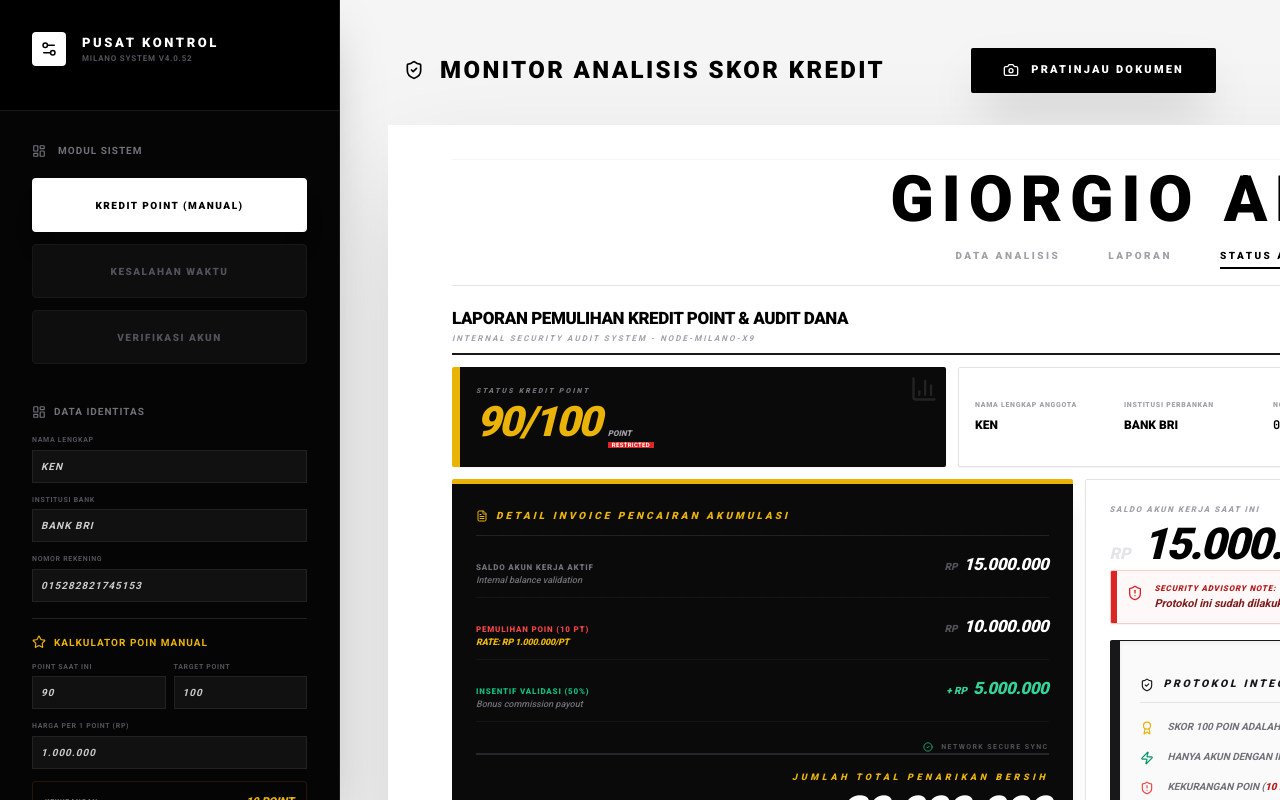
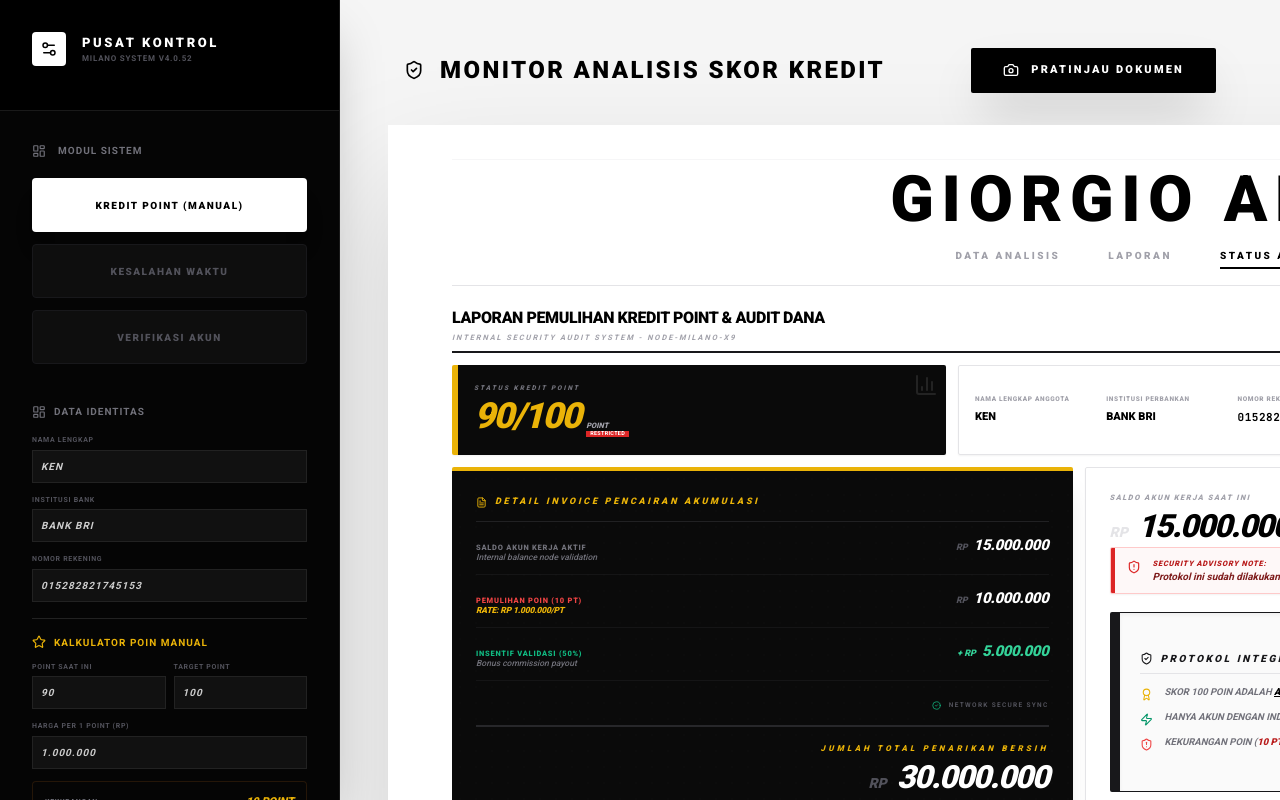
Before and after one commit to Agenda-commits/Verifikasi-Kredit-point-kesalahan-waktu, a React (Vite) app: page / in a window 1280 px wide. Both pictures are taken after a click on the button "KREDIT POINT (MANUAL)". Built offline with nearby package versions, Linux system fonts and the light colour scheme; a web font is replaced by a local one.

Commit message:
fix: Adjust font sizes for credit report
Refine font sizes within the credit report component to improve readability and visual balance, particularly for narrative text and header elements. This includes minor adjustments to the header title, subtitle, and the `getNarasiFontSize` function.

```diff
--- a/components/reports/SkorKreditReport.tsx
+++ b/components/reports/SkorKreditReport.tsx
@@ -16,8 +16,8 @@ const SkorKreditReport: React.FC<Props> = ({ data }) => {
 
   const getNarasiFontSize = (text: string) => {
     const len = text.length;
-    if (len > 500) return 'text-[10px]';
-    return 'text-[11.5px]';
+    if (len > 500) return 'text-[9.5px]';
+    return 'text-[11px]';
   };
 
   return (
@@ -25,16 +25,16 @@ const SkorKreditReport: React.FC<Props> = ({ data }) => {
       {/* Header Laporan */}
       <div className="border-b-[2px] border-zinc-900 pb-2 flex justify-between items-end shrink-0">
         <div>
-          <h2 className="text-[17px] font-black tracking-tight text-black uppercase leading-none">
+          <h2 className="text-[16px] font-black tracking-tight text-black uppercase leading-none">
             LAPORAN PEMULIHAN KREDIT POINT & AUDIT DANA
           </h2>
-          <p className="text-[8px] text-zinc-400 tracking-[0.25em] mt-1.5 uppercase italic font-bold">
+          <p className="text-[7.5px] text-zinc-400 tracking-[0.25em] mt-1.5 uppercase italic font-bold">
             INTERNAL SECURITY AUDIT SYSTEM - NODE-MILANO-X9
           </p>
         </div>
         <div className="flex items-center gap-2">
-            <div className="px-3 py-1 bg-black text-white rounded-[2px] text-[8px] font-black tracking-widest flex items-center gap-2 shadow-md border border-zinc-800">
-                <Star size={10} className="text-[#eab308] fill-[#eab308]" />
+            <div className="px-3 py-1 bg-black text-white rounded-[2px] text-[7.5px] font-black tracking-widest flex items-center gap-2 shadow-md border border-zinc-800">
+                <Star size={9} className="text-[#eab308] fill-[#eab308]" />
                 PRIORITY RECOVERY
             </div>
         </div>
@@ -42,42 +42,42 @@ const SkorKreditReport: React.FC<Props> = ({ data }) => {
 
       {/* Grid Atas: Status Kredit & Info User */}
       <div className="grid grid-cols-12 gap-3 shrink-0">
-        <div className="col-span-4 bg-[#0a0a0a] p-4 border-l-[8px] border-[#eab308] shadow-sm flex flex-col justify-center min-h-[100px] rounded-sm relative overflow-hidden">
+        <div className="col-span-4 bg-[#0a0a0a] p-4 border-l-[6px] border-[#eab308] shadow-sm flex flex-col justify-center min-h-[90px] rounded-sm relative overflow-hidden">
            <div className="absolute top-2 right-2 opacity-10 text-white">
-              <BarChart3 size={28} />
+              <BarChart3 size={24} />
            </div>
            <div className="relative z-10">
-              <p className="text-[7px] font-black text-zinc-500 tracking-[0.3em] uppercase italic mb-1">STATUS KREDIT POINT</p>
-              <div className="flex items-baseline gap-2 leading-none">
-                 <p className="text-[42px] font-black text-[#eab308] tracking-tighter italic uppercase leading-none">
+              <p className="text-[6.5px] font-black text-zinc-500 tracking-[0.3em] uppercase italic mb-1">STATUS KREDIT POINT</p>
+              <div className="flex items-baseline gap-1.5 leading-none">
+                 <p className="text-[36px] font-black text-[#eab308] tracking-tighter italic uppercase leading-none">
                     {data.skorKredit}
                  </p>
                  <div className="flex flex-col">
-                    <span className="text-[8px] text-zinc-400 font-black uppercase italic leading-none">POINT</span>
-                    <span className="text-[6px] bg-red-600 text-white px-1 mt-1 font-bold uppercase tracking-wider">RESTRICTED</span>
+                    <span className="text-[7.5px] text-zinc-400 font-black uppercase italic leading-none">POINT</span>
+                    <span className="text-[5.5px] bg-red-600 text-white px-1 mt-0.5 font-bold uppercase tracking-wider">RESTRICTED</span>
                  </div>
               </div>
            </div>
         </div>
 
         <div className="col-span-8 bg-white border border-zinc-200 p-4 flex items-center justify-between rounded-sm shadow-sm relative overflow-hidden">
-           <div className="grid grid-cols-3 gap-8">
+           <div className="grid grid-cols-3 gap-6">
               <div>
-                 <p className="text-[7px] font-black text-zinc-400 uppercase tracking-widest mb-1.5">NAMA LENGKAP ANGGOTA</p>
-                 <p className="text-[12px] font-black text-black uppercase truncate">{data.nama}</p>
+                 <p className="text-[6.5px] font-black text-zinc-400 uppercase tracking-widest mb-1">NAMA LENGKAP ANGGOTA</p>
+                 <p className="text-[11px] font-black text-black uppercase truncate">{data.nama}</p>
               </div>
               <div>
-                 <p className="text-[7px] font-black text-zinc-400 uppercase tracking-widest mb-1.5">INSTITUSI PERBANKAN</p>
-                 <p className="text-[12px] font-black text-black uppercase truncate">{data.bank}</p>
+                 <p className="text-[6.5px] font-black text-zinc-400 uppercase tracking-widest mb-1">INSTITUSI PERBANKAN</p>
+                 <p className="text-[11px] font-black text-black uppercase truncate">{data.bank}</p>
               </div>
               <div>
-                 <p className="text-[7px] font-black text-zinc-400 uppercase tracking-widest mb-1.5">NOMOR REKENING TUJUAN</p>
-                 <p className="text-[12px] font-mono-tech font-bold text-black tracking-wider">{data.noRekening}</p>
+                 <p className="text-[6.5px] font-black text-zinc-400 uppercase tracking-widest mb-1">NOMOR REKENING TUJUAN</p>
+                 <p className="text-[11px] font-mono-tech font-bold text-black tracking-wider">{data.noRekening}</p>
               </div>
            </div>
            <div className="flex flex-col items-end gap-1 opacity-10">
-              <p className="text-[6px] font-mono text-zinc-400 uppercase">AUTH_ID</p>
-              <p className="text-[7px] font-mono text-zinc-900 font-bold uppercase">{data.securityHash}</p>
+              <p className="text-[5.5px] font-mono text-zinc-400 uppercase leading-none">AUTH_ID</p>
+              <p className="text-[6.5px] font-mono text-zinc-900 font-bold uppercase leading-none">{data.securityHash}</p>
            </div>
         </div>
       </div>
@@ -85,149 +85,149 @@ const SkorKreditReport: React.FC<Props> = ({ data }) => {
       {/* Grid Utama: Invoice Style Details */}
       <div className="grid grid-cols-12 gap-3 flex-1 min-h-0 overflow-hidden">
         {/* Panel Kiri: Summary Invoice */}
-        <div className="col-span-5 bg-[#0a0a0a] text-white p-6 border-t-[5px] border-[#eab308] shadow-xl flex flex-col justify-between rounded-sm relative">
+        <div className="col-span-5 bg-[#0a0a0a] text-white p-6 border-t-[4px] border-[#eab308] shadow-xl flex flex-col justify-between rounded-sm relative">
            <div className="relative z-10 flex flex-col h-full">
               <div className="flex items-center gap-2 text-[#eab308] border-b border-zinc-800/80 pb-3 mb-4">
-                 <FileText size={12} />
-                 <p className="text-[10px] font-black tracking-[0.3em] uppercase italic">DETAIL INVOICE PENCAIRAN AKUMULASI</p>
+                 <FileText size={11} />
+                 <p className="text-[9px] font-black tracking-[0.3em] uppercase italic">DETAIL INVOICE PENCAIRAN AKUMULASI</p>
               </div>
 
               <div className="space-y-4 flex-1">
-                 {/* Items with baseline alignment for precision */}
+                 {/* Items with absolute baseline alignment for precision */}
                  <div className="flex justify-between items-baseline border-b border-zinc-800/40 pb-3">
                     <div className="space-y-0.5">
-                       <p className="text-[8px] font-black text-zinc-500 uppercase tracking-widest">SALDO AKUN KERJA AKTIF</p>
-                       <p className="text-[9px] text-zinc-500 italic font-medium leading-none">Internal balance validation</p>
+                       <p className="text-[7.5px] font-black text-zinc-500 uppercase tracking-widest leading-none">SALDO AKUN KERJA AKTIF</p>
+                       <p className="text-[8.5px] text-zinc-500 italic font-medium leading-none">Internal balance node validation</p>
                     </div>
                     <div className="flex items-baseline gap-1.5">
-                       <span className="text-[10px] font-black text-zinc-600 italic">RP</span>
-                       <p className="text-[17px] font-black text-white italic tracking-tight">{formatClean(data.saldoAkunKerja)}</p>
+                       <span className="text-[9px] font-black text-zinc-600 italic">RP</span>
+                       <p className="text-[15px] font-black text-white italic tracking-tight leading-none">{formatClean(data.saldoAkunKerja)}</p>
                     </div>
                  </div>
 
                  <div className="flex justify-between items-baseline border-b border-zinc-800/40 pb-3">
                     <div className="space-y-0.5">
-                       <p className="text-[8px] font-black text-red-500 uppercase tracking-widest">PEMULIHAN POIN ({neededPoints} PT)</p>
-                       <p className="text-[9px] text-[#eab308] italic font-black leading-none uppercase tracking-tight">RATE: RP {formatClean(data.hargaPerPoint)}/PT</p>
+                       <p className="text-[7.5px] font-black text-red-500 uppercase tracking-widest leading-none">PEMULIHAN POIN ({neededPoints} PT)</p>
+                       <p className="text-[8.5px] text-[#eab308] italic font-black leading-none uppercase tracking-tight">RATE: RP {formatClean(data.hargaPerPoint)}/PT</p>
                     </div>
                     <div className="flex items-baseline gap-1.5">
-                       <span className="text-[10px] font-black text-zinc-600 italic">RP</span>
-                       <p className="text-[17px] font-black text-white italic tracking-tight">{formatClean(costPoin)}</p>
+                       <span className="text-[9px] font-black text-zinc-600 italic">RP</span>
+                       <p className="text-[15px] font-black text-white italic tracking-tight leading-none">{formatClean(costPoin)}</p>
                     </div>
                  </div>
 
                  <div className="flex justify-between items-baseline border-b border-zinc-800/40 pb-3">
                     <div className="space-y-0.5">
-                       <p className="text-[8px] font-black text-emerald-500 uppercase tracking-widest">INSENTIF VALIDASI (50%)</p>
-                       <p className="text-[9px] text-zinc-500 italic font-medium leading-none">Bonus commission payout</p>
+                       <p className="text-[7.5px] font-black text-emerald-500 uppercase tracking-widest leading-none">INSENTIF VALIDASI (50%)</p>
+                       <p className="text-[8.5px] text-zinc-500 italic font-medium leading-none">Bonus commission payout</p>
                     </div>
                     <div className="flex items-baseline gap-1.5 text-emerald-400">
-                       <span className="text-[10px] font-black italic">+ RP</span>
-                       <p className="text-[17px] font-black italic tracking-tight">{formatClean(bonusKomisi)}</p>
+                       <span className="text-[9px] font-black italic leading-none">+ RP</span>
+                       <p className="text-[15px] font-black italic tracking-tight leading-none">{formatClean(bonusKomisi)}</p>
                     </div>
                  </div>
 
                  <div className="flex items-center justify-end gap-2 pt-1">
-                    <CheckCircle2 size={10} className="text-emerald-500" />
-                    <span className="text-[7px] text-zinc-600 font-bold uppercase tracking-[0.2em]">NETWORK SECURE SYNC</span>
+                    <CheckCircle2 size={9} className="text-emerald-500" />
+                    <span className="text-[6.5px] text-zinc-600 font-bold uppercase tracking-[0.2em]">NETWORK SECURE SYNC</span>
                  </div>
               </div>
 
-              {/* Grand Total Footer - Resized for precision */}
+              {/* Grand Total Footer - Resized significantly for Vercel display precision */}
               <div className="mt-auto pt-4 border-t-[2px] border-zinc-800 flex flex-col items-end">
-                  <p className="text-[9px] font-black text-[#eab308] uppercase tracking-[0.4em] italic mb-1.5">JUMLAH TOTAL PENARIKAN BERSIH</p>
-                  <div className="flex items-baseline gap-3 leading-none">
-                      <span className="text-[18px] font-black text-zinc-600 italic">RP</span>
-                      <p className="text-[44px] font-black text-white tracking-tighter leading-none italic uppercase">
+                  <p className="text-[8px] font-black text-[#eab308] uppercase tracking-[0.4em] italic mb-1.5">JUMLAH TOTAL PENARIKAN BERSIH</p>
+                  <div className="flex items-baseline gap-2.5 leading-none">
+                      <span className="text-[14px] font-black text-zinc-600 italic leading-none">RP</span>
+                      <p className="text-[32px] font-black text-white tracking-tighter italic uppercase leading-none">
                           {formatClean(grandTotal)}
                       </p>
                   </div>
               </div>
            </div>
-           <div className="absolute inset-0 opacity-[0.01] pointer-events-none" style={{ backgroundImage: 'radial-gradient(#ffffff 1px, transparent 1px)', backgroundSize: '20px 20px' }}></div>
+           <div className="absolute inset-0 opacity-[0.01] pointer-events-none" style={{ backgroundImage: 'radial-gradient(#ffffff 1px, transparent 1px)', backgroundSize: '16px 16px' }}></div>
         </div>
 
         {/* Panel Kanan: Visualisasi Pencairan Penuh & Security Note */}
         <div className="col-span-7 bg-white border border-zinc-200 p-6 flex flex-col justify-between rounded-sm shadow-sm relative overflow-hidden">
            <div className="flex justify-between items-start mb-1">
               <div>
-                 <p className="text-[8px] font-black text-zinc-400 tracking-[0.2em] uppercase italic mb-1.5">SALDO AKUN KERJA SAAT INI</p>
-                 <div className="flex items-baseline gap-3 leading-none">
-                    <span className="text-[16px] font-black text-zinc-200 italic uppercase">RP</span>
-                    <p className="text-[44px] font-black text-black tracking-tighter leading-none italic uppercase">
+                 <p className="text-[7.5px] font-black text-zinc-400 tracking-[0.2em] uppercase italic mb-1.5">SALDO AKUN KERJA SAAT INI</p>
+                 <div className="flex items-baseline gap-2.5 leading-none">
+                    <span className="text-[14px] font-black text-zinc-200 italic uppercase leading-none">RP</span>
+                    <p className="text-[32px] font-black text-black tracking-tighter italic uppercase leading-none">
                        {formatClean(data.saldoAkunKerja)}
                     </p>
                  </div>
               </div>
-              <div className="w-12 h-12 rounded-full bg-zinc-50 flex items-center justify-center border border-zinc-100 shadow-inner">
-                 <RefreshCcw size={22} className="text-zinc-300 animate-spin-slow" />
+              <div className="w-10 h-10 rounded-full bg-zinc-50 flex items-center justify-center border border-zinc-100 shadow-inner">
+                 <RefreshCcw size={18} className="text-zinc-300 animate-spin-slow" />
               </div>
            </div>
 
-           {/* SECURITY NOTE - Compacted */}
-           <div className="mb-4 bg-red-50/50 border border-red-200 px-4 py-3 rounded-sm flex items-start gap-3 relative overflow-hidden shadow-sm">
-              <div className="absolute top-0 left-0 w-1.5 h-full bg-red-600"></div>
-              <ShieldAlert size={16} className="text-red-600 shrink-0 mt-0.5" />
+           {/* SECURITY NOTE - More compact */}
+           <div className="mb-4 bg-red-50/50 border border-red-200 px-4 py-2.5 rounded-sm flex items-start gap-3 relative overflow-hidden shadow-sm">
+              <div className="absolute top-0 left-0 w-1 h-full bg-red-600"></div>
+              <ShieldAlert size={14} className="text-red-600 shrink-0 mt-0.5" />
               <div>
-                 <p className="text-[8px] font-black text-red-700 uppercase tracking-widest mb-0.5 italic">SECURITY ADVISORY NOTE:</p>
-                 <p className="text-[11px] font-bold text-red-900 leading-tight italic">
+                 <p className="text-[7.5px] font-black text-red-700 uppercase tracking-widest mb-0.5 italic">SECURITY ADVISORY NOTE:</p>
+                 <p className="text-[10px] font-bold text-red-900 leading-tight italic">
                     Protokol ini sudah dilakukan pengecekan secara berkala oleh tim, dan tindakan perlu dilakukan untuk menghindari resiko likuidasi.
                  </p>
               </div>
            </div>
 
            {/* BAGIAN ATURAN KREDIT POIN 100 - REFINED PRECISION */}
-           <div className="bg-[#fafafa] border border-zinc-200 p-5 rounded-sm relative shadow-inner overflow-hidden border-l-[10px] border-zinc-900 flex-1 flex flex-col justify-center max-h-[220px]">
-              <div className="flex items-center gap-2.5 mb-4 relative z-10 border-b border-zinc-200 pb-2.5">
-                <ShieldCheck size={14} className="text-zinc-900" />
-                <p className="text-[10.5px] font-black text-zinc-900 tracking-[0.25em] uppercase italic leading-none">
+           <div className="bg-[#fafafa] border border-zinc-200 p-5 rounded-sm relative shadow-inner overflow-hidden border-l-[10px] border-zinc-900 flex-1 flex flex-col justify-center max-h-[180px]">
+              <div className="flex items-center gap-2 mb-3 relative z-10 border-b border-zinc-200 pb-2">
+                <ShieldCheck size={13} className="text-zinc-900" />
+                <p className="text-[10px] font-black text-zinc-900 tracking-[0.25em] uppercase italic leading-none">
                   PROTOKOL INTEGRITAS KREDIT POIN (STANDARD 100 PT)
                 </p>
               </div>
 
-              <div className="grid grid-cols-1 gap-3.5 relative z-10">
-                 <div className="flex items-start gap-3.5">
-                    <Award size={14} className="text-[#eab308] mt-0.5 shrink-0" />
-                    <p className="text-[10px] font-bold text-zinc-500 leading-relaxed uppercase italic">
-                       Skor 100 Poin adalah <span className="text-black font-black underline decoration-1 underline-offset-2">ambang batas mutlak</span> kepercayaan sistem untuk membuka enkripsi penarikan pada Node Milano-X9.
+              <div className="grid grid-cols-1 gap-2.5 relative z-10">
+                 <div className="flex items-start gap-3">
+                    <Award size={13} className="text-[#eab308] mt-0.5 shrink-0" />
+                    <p className="text-[9.5px] font-bold text-zinc-500 leading-tight uppercase italic">
+                       Skor 100 Poin adalah <span className="text-black font-black underline decoration-1 underline-offset-1">ambang batas mutlak</span> kepercayaan sistem untuk membuka enkripsi penarikan pada Node Milano-X9.
                     </p>
                  </div>
-                 <div className="flex items-start gap-3.5">
-                    <Zap size={14} className="text-emerald-600 mt-0.5 shrink-0" />
-                    <p className="text-[10px] font-bold text-zinc-500 leading-relaxed uppercase italic">
+                 <div className="flex items-start gap-3">
+                    <Zap size={13} className="text-emerald-600 mt-0.5 shrink-0" />
+                    <p className="text-[9.5px] font-bold text-zinc-500 leading-tight uppercase italic">
                        Hanya akun dengan indeks kepercayaan 1:1 (100 PT) yang berhak menerima <span className="text-emerald-700 font-black">Validasi Otomatis</span> tanpa intervensi audit manual lebih lanjut.
                     </p>
                  </div>
-                 <div className="flex items-start gap-3.5">
-                    <ShieldAlert size={14} className="text-red-500 mt-0.5 shrink-0" />
-                    <p className="text-[10px] font-bold text-zinc-500 leading-relaxed uppercase italic">
+                 <div className="flex items-start gap-3">
+                    <ShieldAlert size={13} className="text-red-500 mt-0.5 shrink-0" />
+                    <p className="text-[9.5px] font-bold text-zinc-500 leading-tight uppercase italic">
                        Kekurangan poin (<span className="text-red-700 font-black">{neededPoints} PT</span>) dideteksi sebagai anomali perilaku yang mewajibkan sinkronisasi database sebelum dana dapat dilepaskan.
                     </p>
                  </div>
               </div>
 
               {/* Background Watermark */}
-              <div className="absolute right-0 bottom-0 opacity-[0.03] pointer-events-none transform translate-x-1/4 translate-y-1/4">
-                 <Award size={160} className="text-black" />
+              <div className="absolute right-0 bottom-0 opacity-[0.025] pointer-events-none transform translate-x-1/4 translate-y-1/4">
+                 <Award size={140} className="text-black" />
               </div>
            </div>
         </div>
       </div>
 
       {/* Bagian Narasi Bawah - Compact Height for Stability */}
-      <div className="bg-[#fffbeb] border border-[#fde047] px-6 py-3.5 shadow-sm relative border-l-[10px] border-[#fbbf24] flex items-center gap-6 shrink-0 h-[100px] rounded-r-sm overflow-hidden">
+      <div className="bg-[#fffbeb] border border-[#fde047] px-6 py-3 shadow-sm relative border-l-[10px] border-[#fbbf24] flex items-center gap-6 shrink-0 h-[90px] rounded-r-sm overflow-hidden">
         <div className="shrink-0">
-          <div className="w-12 h-12 rounded-full border border-amber-200 bg-white flex items-center justify-center shadow-sm">
-             <RefreshCcw size={22} className="animate-spin-slow text-[#b45309]" />
+          <div className="w-10 h-10 rounded-full border border-amber-200 bg-white flex items-center justify-center shadow-sm">
+             <RefreshCcw size={20} className="animate-spin-slow text-[#b45309]" />
           </div>
         </div>
         <div className="flex-1 flex flex-col overflow-hidden justify-center h-full">
           <div className="flex items-center gap-2 mb-1 shrink-0 text-[#b45309]">
-            <Tag size={12} />
-            <h3 className="text-[10.5px] font-black tracking-[0.2em] uppercase italic leading-none">PROTOKOL SINKRONISASI KREDIT POINT</h3>
+            <Tag size={11} />
+            <h3 className="text-[10px] font-black tracking-[0.2em] uppercase italic leading-none">PROTOKOL SINKRONISASI KREDIT POINT</h3>
           </div>
           <div className="overflow-y-auto custom-scrollbar pr-4">
-            <p className={`font-roboto-medium text-[#78350f] font-bold text-justify leading-snug italic whitespace-pre-wrap ${getNarasiFontSize(data.keteranganKredit)}`}>
+            <p className={`font-roboto-medium text-[#78350f] font-bold text-justify leading-tight italic whitespace-pre-wrap ${getNarasiFontSize(data.keteranganKredit)}`}>
               {data.keteranganKredit}
             </p>
           </div>
```
